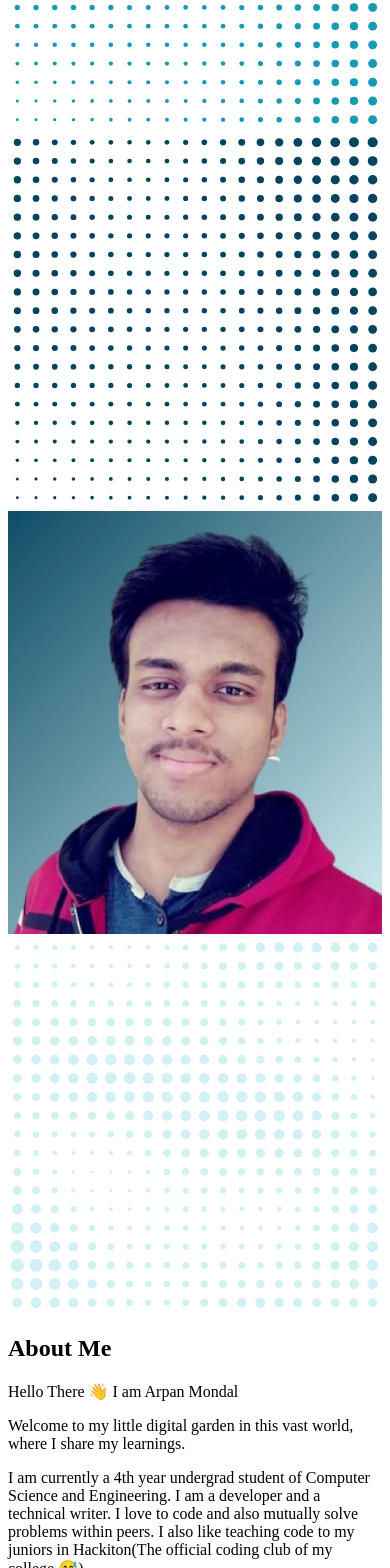
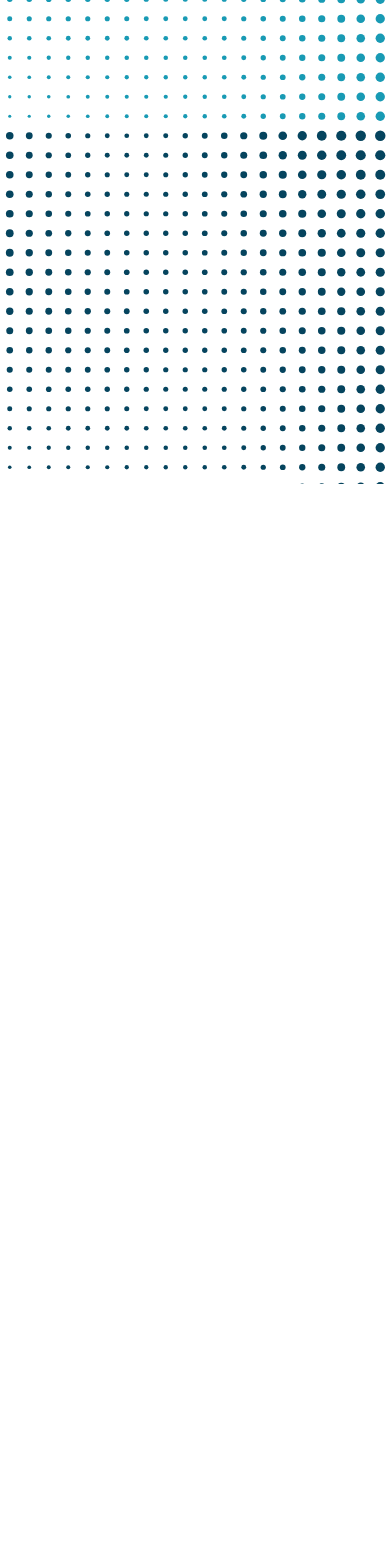
Before and after one commit to arp99/new-portfolio, a Next.js app: page / in a window 390 px wide. Shown: the part 360-1928 px from the top of the page. After the commit the page ends 844 px from the top, so only its background shows below. Built offline with nearby package versions, Linux system fonts and the light colour scheme.

Commit message:
Improve responsiveness

```diff
--- /dev/null
+++ b/Components/Button.js
@@ -0,0 +1,19 @@
+export const Button = ({ children }) => {
+  return (
+    <button
+      className="
+            text-pallet1-navyBlue
+            border
+            border-solid
+            border-pallet1-navyBlue
+            w-full h-16
+            flex items-center justify-evenly
+            group hover:border-transparent
+            relative
+        "
+    >
+      <span className="w-0 h-full absolute left-0 top-0 group-hover:w-full transition-all ease-out duration-300 bg-pallet1-navyBlue"></span>
+      <span className="group-hover:text-pallet1-babyBlue relative flex">{children}</span>
+    </button>
+  );
+};
--- a/Components/Section1.js
+++ b/Components/Section1.js
@@ -4,20 +4,20 @@ import profilePic from "../public/assets/profile-pic.jpg"
 const Section1 = () => {
     return(
         <section
-            className="w-full h-screen md:flex"
+            className="w-full h-screen md:scroll-snap-align-start md:flex"
         >
             <div
-                className="w-full h-3/5 flex items-center justify-center md:pl-16 md:justify-start lg:pl-28 lg:h-lg md:w-7/10 bg-pallet1-navyBlue"
+                className="w-full h-3/5 flex items-center justify-center md:pl-16 md:h-9/10 md:justify-start lg:pl-28 lg:h-lg md:w-7/10 bg-pallet1-navyBlue"
             >
                 <article
                     className="w-100 lg:w-125 h-64 leading-5 p-2"
                 >
                     <div>
                         <h1
-                            className="font-black text-7xl md:text-6xl lg:text-7xl mb-5 text-pallet1-blueGrotto"
+                            className="font-black text-5xl md:text-6xl lg:text-7xl mb-5 text-pallet1-blueGrotto"
                         >Frontend <br/> Developer<span className="text-pallet1-babyBlue">.</span></h1>
                         <p
-                            className="text-2xl md:text-xl lg:text-2xl text-pallet1-babyBlue"
+                            className="text-lg md:text-xl lg:text-2xl text-pallet1-babyBlue"
                         >
                             I like to craft great web apps with great user experiences.
                         </p>
@@ -25,9 +25,9 @@ const Section1 = () => {
                 </article>
             </div>
             <div
-                className="w-full h-2/5 md:h-3/5 flex items-center justify-center lg:h-lg md:w-3/10 relative bg-pallet1-blueGrotto"
+                className="w-full h-2/5 md:h-9/10 flex items-center justify-center lg:h-lg md:w-3/10 relative bg-pallet1-blueGrotto"
             >
-                <div className="md:absolute md:top-20 md:-left-20  lg:top-36 lg:-left-28">
+                <div className="absolute -top-36 md:top-36 md:-left-20  lg:top-36 lg:-left-28">
                     <img
                         src="/assets/mat.svg"
                         alt="mat"
@@ -42,8 +42,8 @@ const Section1 = () => {
                             hidden md:block absolute md:w-32 md:h-32 lg:w-48 lg:h-48 md:-bottom-16 md:-right-12 lg:-bottom-24 lg:-right-20
                         "
                     />
-                    <span className="hidden md:block w-60 h-60 md:w-60 md:h-60 lg:w-80 lg:h-80 border-2 border-solid border-white absolute md:-bottom-12 md:left-8 lg:-bottom-16 lg:left-10"></span>
-                    <span className="z-10 block w-60 h-60 md:w-60 md:h-60 lg:w-80 lg:h-80">
+                    <span className=" w-60 h-60 lg:w-80 lg:h-80 border-2 border-solid border-white absolute -bottom-12 left-8 lg:-bottom-16 lg:left-10"></span>
+                    <span className="z-10 block w-60 h-60 lg:w-80 lg:h-80">
                         <Image
                             src={profilePic}
                             alt="picture of developer"
--- a/Components/Section2.js
+++ b/Components/Section2.js
@@ -1,41 +1,40 @@
 const Section2 = () => {
   return (
-    <section className="w-full h-screen realtive flex flex-col mt-12 md:flex-row">
-      <div className="w-4/5 py-5 px-24 relative">
+    <section className="w-full min-h-screen md:h-screen realtive flex flex-col lg:pt-16 md:scroll-snap-align-start md:flex-row">
+      <div className="w-full lg:w-9/10 py-5 px-10 md:px-24 relative">
         <img
           src="/assets/mat2.svg"
           alt="blob"
-          className="w-32 h-28 absolute left-56 -top-12"
+          className="hidden lg:block w-32 h-28 absolute lg:left-56 lg:-top-12"
         />
-        <h1 className="font-black relative z-30 text-5xl text-pallet1-navyBlue">
+        <h1 className="font-black relative z-30 text-3xl md:text-5xl text-pallet1-navyBlue">
           About Me
         </h1>
         <article className="mt-5">
-          <p className="text-xl text-pallet1-blueGrotto mb-3">
+          <p className="text-lg lg:text-xl text-pallet1-blueGrotto mb-3">
             Hello There 👋 I am{" "}
             <span className="text-pallet1-navyBlue font-medium">
               Arpan Mondal
             </span>
           </p>
-          <p className="text-xl text-pallet1-blueGrotto mb-3">
+          <p className="text-lg lg:text-xl text-pallet1-blueGrotto mb-3">
             Welcome to my little digital garden in this vast world, where I
             share my learnings.
           </p>
-          <p className="text-xl text-pallet1-blueGrotto mb-3">
+          <p className="text-lg lg:text-xl text-pallet1-blueGrotto mb-3">
             I am currently a 4th year undergrad student of Computer Science and
             Engineering. I am a developer and a technical writer. I love to code
             and also mutually solve problems within peers. I also like teaching
             code to my juniors in Hackiton(The official coding club of my
             college 😅).
           </p>
-          <p className="text-xl text-pallet1-blueGrotto mb-3">
+          <p className="text-lg lg:text-xl text-pallet1-blueGrotto mb-3">
             Though I have worked with various technologies, my inclination and
-            strengths lies towards frontend side of things. I have worked with
-            Javascript, Typescript, React, Redux, Nextjs, Jest. I have also
-            worked with various backend technologies like Nodejs, Expressjs,
-            MongoDB.
+            strengths lies towards frontend side of things. I have worked with <span className="font-semibold">Javascript, Typescript, React, Redux, Nextjs, Jest</span>. I have also
+            worked with various backend technologies like <span className="font-semibold">Nodejs, Expressjs,
+            MongoDB</span>.
           </p>
-          <p className="text-xl text-pallet1-blueGrotto mb-3">
+          <p className="text-lg lg:text-xl text-pallet1-blueGrotto mb-3">
             I started Web development in the covid lockdown, back in
             April 2020 and most of it at <span className="text-pallet1-navyBlue font-medium underline">
               <a href="https://neog.camp/" target="_blank">neoG Camp</a>
@@ -43,14 +42,14 @@ const Section2 = () => {
                 <a href="https://tanaypratap.com/" target="_blank">Tanay Pratap</a>.
             </span> The team based learning and getting inspiration from peer groups really boosted my confidence and skillset in web development.
           </p>
-          <p className="text-xl text-pallet1-blueGrotto mb-3">
+          <p className="text-lg lg:text-xl text-pallet1-blueGrotto mb-3">
                 Apart From web development I also like solving DSA problems, Before web development I used to do Competitive Programming, but couldn't get much success 😥 there, So shifted towards development.
           </p>
         </article>
             <img
                 src="/assets/mat.svg"
                 alt="blob"
-                className="w-32 h-32 absolute md:right-20"
+                className="hidden lg:block w-32 h-28 absolute lg:right-0 lg:bottom-0"
             />
             <img
                 src="/assets/rings.svg"
--- /dev/null
+++ b/Components/Section3.js
@@ -0,0 +1,46 @@
+import { Button } from "./Button.js";
+
+const Section3 = () => {
+  return (
+    <section className="w-full h-screen bg-pallet1-blueGrotto md:scroll-snap-align-start flex items-center justify-center mt-12 relative">
+      <img
+        src="/assets/mat1.svg"
+        alt="mat"
+        className="w-40 h-40 absolute left-20 top-5"
+      />
+      <div className="w-4/5 h-4/5 bg-white shadow-2xl flex flex-col z-30 relative lg:flex-row">
+        <div className="w-full h-1/2 lg:w-1/2 lg:h-full lg:py-16 border-0 border-b-2 lg:border-r-2 border-pallet1-babyBlue">
+          <div className="mx-auto w-3/4 h-full py-4 lg:py-0 lg:h-3/4 flex flex-col justify-between items-center md:items-start">
+            <h1 className="font-black text-2xl md:text-4xl text-pallet1-navyBlue">
+              Stuffs I have built
+            </h1>
+            <p className="text-lg md:text-xl text-pallet1-blueGrotto">
+              Have a look at <br />
+              my open sourced Web apps{" "}
+            </p>
+            <Button>SEE MY WORK</Button>
+          </div>
+        </div>
+        <div className="w-full h-1/2 lg:w-1/2 lg:h-full lg:py-16 border-0 border-t-2 lg:border-l-2 border-pallet1-babyBlue">
+          <div className="mx-auto w-3/4 h-full py-4 lg:py-0 lg:h-3/4 flex flex-col justify-between items-center md:items-start">
+            <h1 className="font-black text-2xl md:text-4xl text-pallet1-navyBlue">
+              My Technical Blogs
+            </h1>
+            <p className="text-lg md:text-xl text-pallet1-blueGrotto">
+              I write about <br />
+              Frontend, new libraries etc
+            </p>
+            <Button>READ MY BLOGS</Button>
+          </div>
+        </div>
+      </div>
+      <img
+        src="/assets/mat1.svg"
+        alt="mat"
+        className="w-40 h-40 absolute right-20 bottom-5"
+      />
+    </section>
+  );
+};
+
+export default Section3;
--- /dev/null
+++ b/Styles/global.css
@@ -0,0 +1,17 @@
+@tailwind base;
+@tailwind components;
+@tailwind utilities;
+
+@layer utilities {
+  @responsive {
+    /* SCROLL SNAP */
+    /* align */
+    .scroll-snap-align-start {
+      scroll-snap-align: start;
+    }
+    /* type */
+    .scroll-snap-type-y-mandatory {
+      scroll-snap-type: y mandatory;
+    }
+  }
+}
--- a/pages/_app.js
+++ b/pages/_app.js
@@ -1,4 +1,5 @@
 import 'tailwindcss/tailwind.css'
+import '../Styles/global.css'
 
 function MyApp({ Component, pageProps }) {
   return <Component {...pageProps} />
--- a/pages/index.js
+++ b/pages/index.js
@@ -1,13 +1,15 @@
 import Section1 from "../Components/Section1"
 import Section2 from "../Components/Section2"
+import Section3 from "../Components/Section3"
 
 export default function Home() {
   return (
         <main
-          className="w-full min-h-screen m-0 p-0 box-border"
+          className="w-full h-screen m-0 p-0 box-border scroll-snap-type-y-mandatory overflow-y-scroll"
         >
           <Section1 />
           <Section2 />
+          <Section3 />
         </main>
   )
 }
--- a/tailwind.config.js
+++ b/tailwind.config.js
@@ -25,13 +25,18 @@ module.exports = {
         },
       },
       height : {
-        lg: '92%'
+        lg: '92%',
+        '9/10': '90%',
+        '1/10':'10%',
+        100:'400px',
       },
       width: {
         100:'400px',
         125: '500px',
         '7/10': '70%',
-        '3/10':'30%'
+        '3/10':'30%',
+        '9/10':'90%',
+        '1/10':'10%'
       }
     },
   },
```
Also changed, not shown: public/assets/arrow.svg (added).
